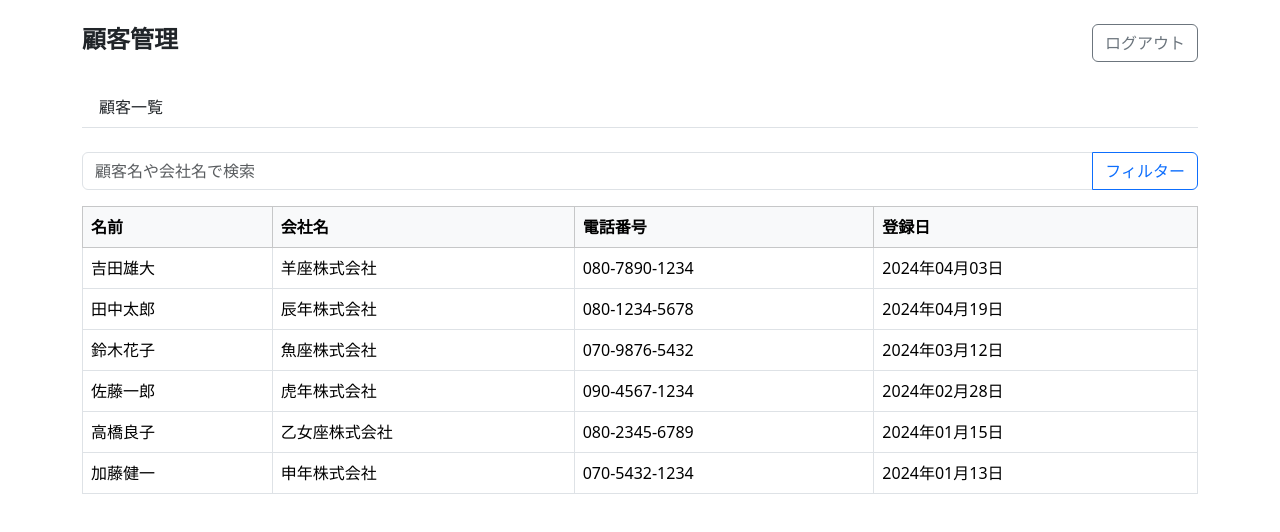
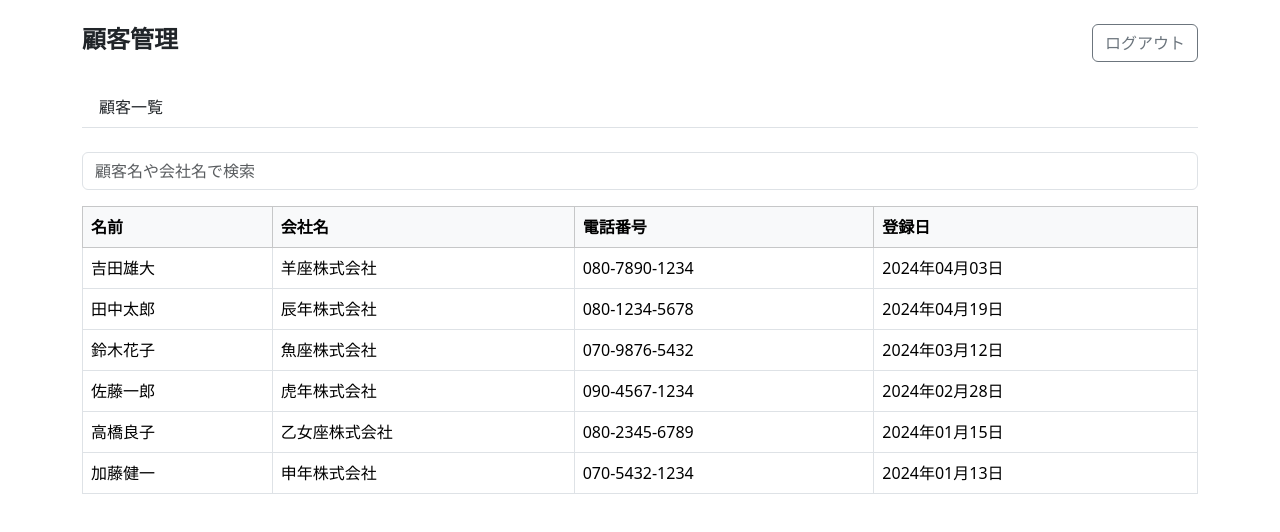
Before and after one commit to Sawada11/funrepeat_task, a React (Create React App) app: page /customers in a window 1280 px wide. Shown: the top 532 px of the page. Built offline with nearby package versions, Linux system fonts and the light colour scheme.

Commit message:
filter delete

```diff
--- a/src/components/CustomerList.jsx
+++ b/src/components/CustomerList.jsx
@@ -50,9 +50,7 @@ const CustomerList = () => {
           value={searchTerm}
           onChange={(e) => setSearchTerm(e.target.value)}
         />
-        <button className="btn btn-outline-primary" type="button">
-          フィルター
-        </button>
+
       </div>
 
       {/* テーブル */}
```
